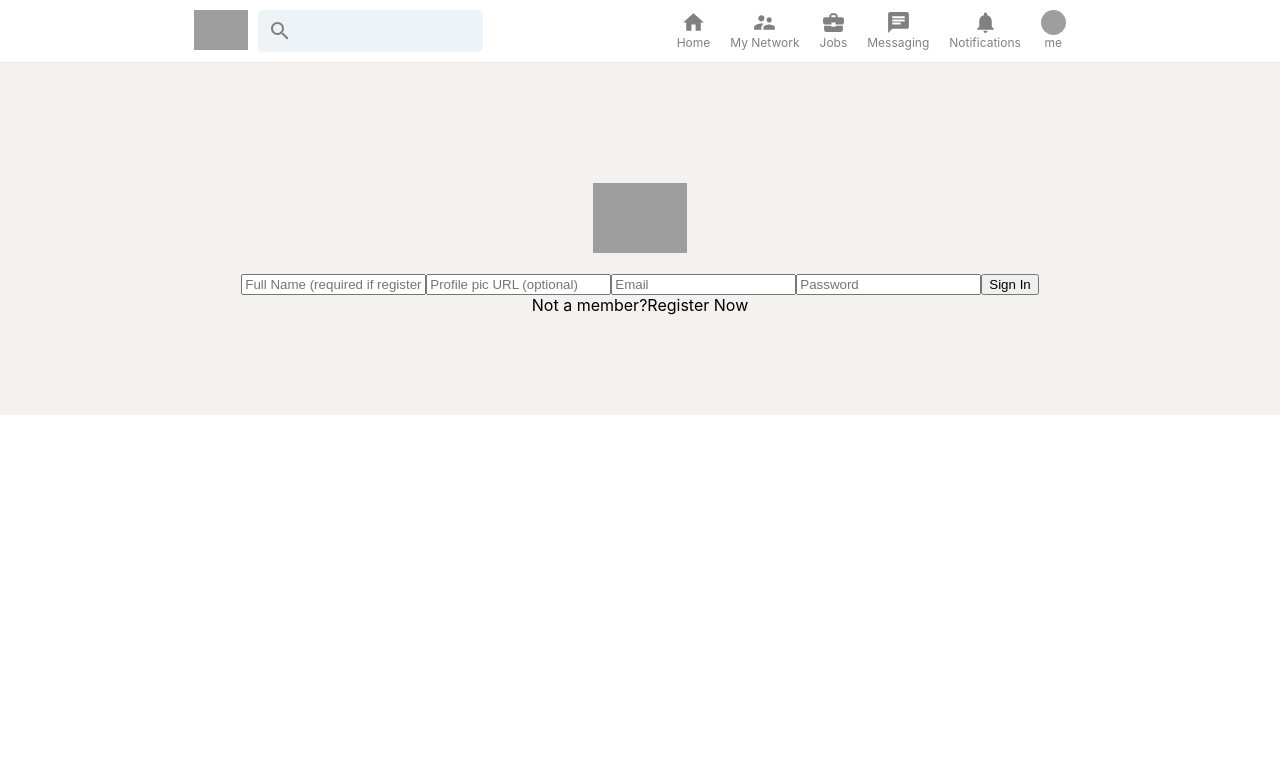
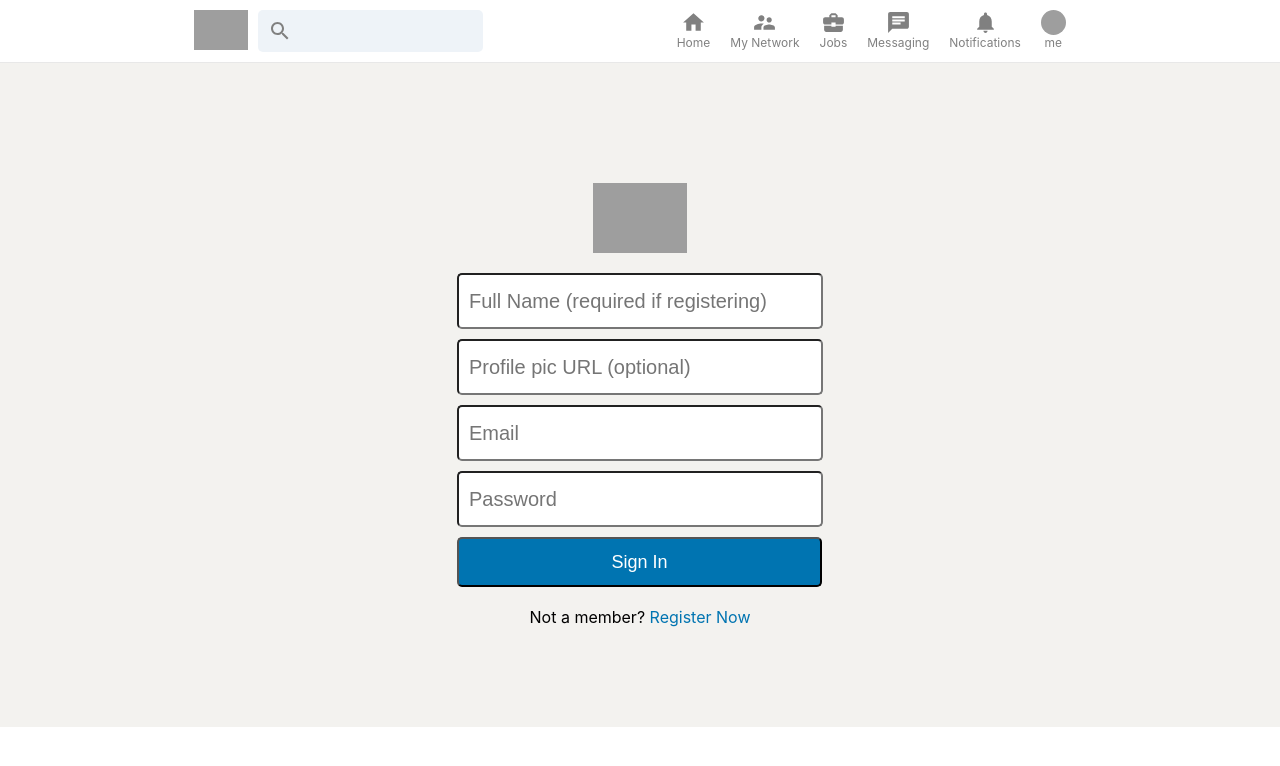
Before and after one commit to mark-shin77/linkedin-clone, a React (Create React App) app: page / in a window 1280 px wide. Shown: the top 766 px of the page. Built offline with nearby package versions, Linux system fonts and the light colour scheme; no server answers; grey boxes are pictures that could not be loaded.

Commit message:
register & logout feature

```diff
--- a/src/App.js
+++ b/src/App.js
@@ -1,22 +1,39 @@
-import React from 'react';
+import React, { useEffect } from 'react';
 import './App.css';
 import Login from './Login';
-import { useSelector } from 'react-redux';
-import { selectUser } from './features/counter/userSlice';
+import { useDispatch, useSelector } from 'react-redux';
+import { login, logout, selectUser } from './features/counter/userSlice';
 import Feed from './Feed';
 import Header from './Header';
 import Sidebar from './Sidebar';
+import { auth } from './firebase';
 
 function App() {
-  const user = useSelector(selectUser)
+  const user = useSelector(selectUser);
+  const dispatch = useDispatch();
+
+  useEffect(() => {
+    auth.onAuthStateChanged((userAuth) => {
+      if (userAuth) {
+        //user is logged in
+        dispatch(login({
+          email: userAuth.email,
+          uid: userAuth.uid,
+          displayName: userAuth.displayName,
+          photoUrl: userAuth.photoURL,
+        }))
+      } else {
+        //user is logged out
+        dispatch(logout())
+      }
+    })
+  }, []);
 
   return (
     <div className="App">
       <Header/>
 
-      {!user ? (
-        <Login />
-      ) : (
+      {!user ? ( <Login />  ) : (
         <div className="app-body">
           <Sidebar/>
           <Feed />
--- a/src/Header.js
+++ b/src/Header.js
@@ -7,9 +7,20 @@ import SupervisorAccountIcon from '@mui/icons-material/SupervisorAccount';
 import BusinessCenterIcon from '@mui/icons-material/BusinessCenter';
 import ChatIcon from '@mui/icons-material/Chat';
 import NotificationsIcon from '@mui/icons-material/Notifications';
+import { useDispatch } from 'react-redux';
+import { logout } from './features/counter/userSlice';
+import { auth } from './firebase';
 
 
 function Header() {
+  const dispatch = useDispatch();
+
+  const logoutOfApp = () => {
+    dispatch((logout))
+    auth.signOut();
+  }
+
+
   return (
     <div className="header">
       <div className="header-left">
@@ -29,7 +40,7 @@ function Header() {
          <HeaderOption Icon={BusinessCenterIcon} title="Jobs"/>
          <HeaderOption Icon={ChatIcon} title="Messaging"/>
          <HeaderOption Icon={NotificationsIcon} title="Notifications"/>
-         <HeaderOption avatar="https://media.licdn.com/dms/image/D5603AQE13EL3YV74kA/profile-displayphoto-shrink_800_800/0/1677279889092?e=1682553600&v=beta&t=7ccZsYYlGMHfoZfGxIZyX17WtgJ7GCuueMimD7oqaJw" title="me"/>
+         <HeaderOption onClick={logoutOfApp} avatar="https://media.licdn.com/dms/image/D5603AQE13EL3YV74kA/profile-displayphoto-shrink_800_800/0/1677279889092?e=1682553600&v=beta&t=7ccZsYYlGMHfoZfGxIZyX17WtgJ7GCuueMimD7oqaJw" title="me"/>
       </div>
     </div>
   )
--- a/src/HeaderOption.js
+++ b/src/HeaderOption.js
@@ -2,9 +2,9 @@ import React from 'react';
 import "./HeaderOption.css";
 import { Avatar} from "@mui/material";
 
-function HeaderOption({ avatar, Icon, title}) {
+function HeaderOption({ avatar, Icon, title, onClick}) {
   return (
-    <div className="headerOption">
+    <div onClick={onClick} className="headerOption">
         {Icon && <Icon className='headerOption-icon' />}
         {avatar && <Avatar className="headerOption-icon" src={avatar} />}
         <h3 className='headerOption-title'>{title}</h3>
--- a/src/Login.css
+++ b/src/Login.css
@@ -13,3 +13,35 @@
     margin-top: 20px;
     margin-bottom: 20px;
 }
+
+.login > form {
+    display: flex;
+    flex-direction: column;
+}
+
+.login > form > input {
+    width: 350px;
+    height: 50px;
+    font-size: 20px;
+    padding-left: 10px;
+    margin-bottom: 10px;
+    border-radius: 5px;
+}
+
+.login > form > button {
+    width: 365px;
+    height: 50px;
+    font-size: large;
+    color: #fff;
+    background-color: #0074b1;
+    border-radius: 5px;
+}
+
+.login-register {
+    color: #0074b1;
+    cursor: pointer;
+}
+
+.login > p {
+    margin-top: 20px;
+}
--- a/src/Login.js
+++ b/src/Login.js
@@ -1,24 +1,89 @@
-import React from 'react';
+import React, { useState } from 'react';
+import { useDispatch } from 'react-redux';
+import { login } from './features/counter/userSlice';
+import { auth } from './firebase';
 import './Login.css';
 
 function Login() {
+    const [name, setName] = useState("");
+    const [email, setEmail] = useState("");
+    const [password, setPassword] = useState("");
+    const [profilePic, setProfilePic] = useState("");
+    const dispatch = useDispatch();
 
-    const loginToApp = () => {};
-    const register = () => {};
+    const loginToApp = (e) => {
+        e.preventDefault();
+
+        auth.signInWithEmailAndPassword(email, password).then(userAuth => {
+            dispatch(login({
+                email: userAuth.user.email,
+                uid: userAuth.user.uid,
+                displayName: name,
+            }))
+        })
+
+    };
+
+    const register = () => {
+        if (!name){
+            return alert("Please enter a name!")
+        }
+
+        auth
+            .createUserWithEmailAndPassword(email, password)
+            .then((userAuth) => {
+                userAuth.user.updateProfile({
+                    displayName: name,
+                    photoURL: profilePic,
+                })
+            .then(() =>
+                {dispatch(login({
+                    email: userAuth.user.email,
+                    uid: userAuth.user.uid,
+                    displayName: name,
+                    photoUrl: profilePic,
+                }))}
+            )
+        }).catch((error) => alert(error));
+    };
 
     return (
         <div className='login'>
             <img src="https://news.hitb.org/sites/default/files/styles/large/public/field/image/500px-LinkedIn_Logo.svg__1.png?itok=q_lRVks" alt="" />
 
-            <form action="">
-                <input type="text" placeholder='Full Name (required if registering)' />
-                <input type="text" placeholder='Profile pic URL (optional)' />
-                <input type="email" placeholder='Email' />
-                <input type="password" placeholder='Password' />
+            <form>
+                <input
+                    value={name}
+                    onChange={e => setName(e.target.value)}
+                    type="text"
+                    placeholder='Full Name (required if registering)'
+                />
+
+                <input
+                    value={profilePic}
+                    onChange={e => setProfilePic(e.target.value)}
+                    type="text"
+                    placeholder='Profile pic URL (optional)'
+                />
+
+                <input
+                    value={email}
+                    onChange={e => setEmail(e.target.value)}
+                    type="email"
+                    placeholder='Email'
+                />
+
+                <input
+                    value={password}
+                    onChange={e => setPassword(e.target.value)}
+                    type="password"
+                    placeholder='Password'
+                />
+
                 <button type='submit' onClick={loginToApp}>Sign In</button>
             </form>
 
-            <p>Not a member?<span className='login-register' onClick={register}>Register Now</span></p>
+            <p>Not a member? <span className='login-register' onClick={register}>Register Now</span></p>
         </div>
     )
 }
--- a/src/features/counter/userSlice.js
+++ b/src/features/counter/userSlice.js
@@ -7,7 +7,7 @@ export const userSlice = createSlice({
   },
   reducers: {
     login: (state, action) => {
-      state.value = action.payload;
+      state.user = action.payload;
     },
     logout: (state) => {
       state.user = null;
@@ -17,6 +17,6 @@ export const userSlice = createSlice({
 
 export const { login, logout } = userSlice.actions;
 
-export const selectUser = (state) => state.user.value;
+export const selectUser = (state) => state.user.user;
 
 export default userSlice.reducer;
```
Also changed, not shown: 1 other file (tests, documents, lock files or other folders).
